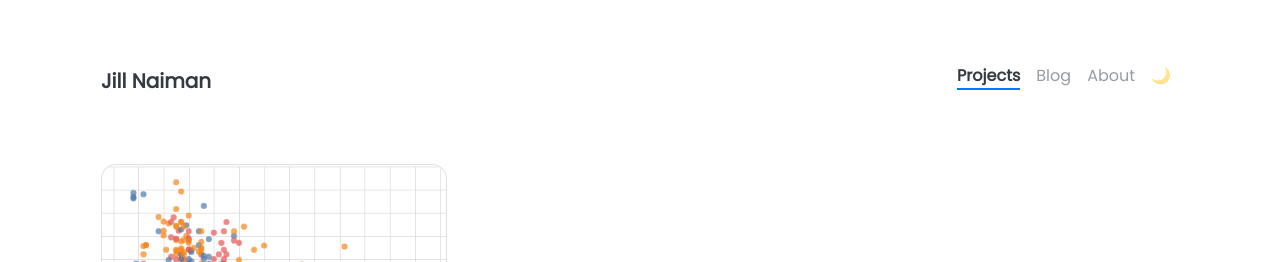
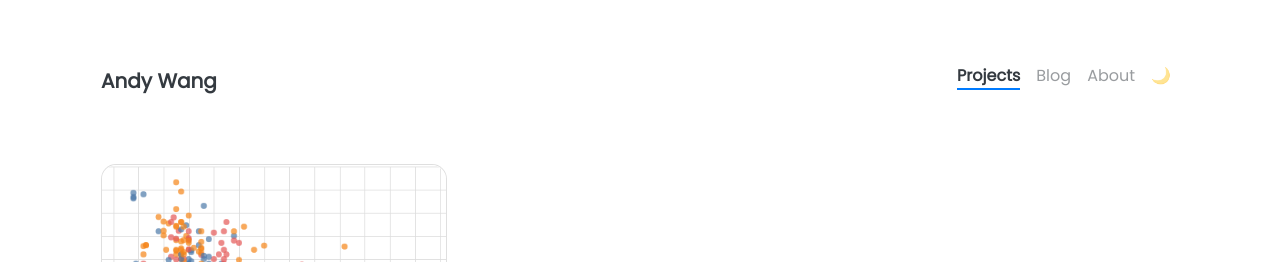
Before and after one commit to AndyW1010/AndyW1010.github.io, a Jekyll site: the page built from pages/projects.html, in a window 1280 px wide. Shown: the top 262 px of the page. Built offline with Jekyll 4.4.1, drawn with Linux system fonts in a browser that asks for light colours; nearby versions of some CDN libraries.

Commit message:
Update _config.yml

```diff
--- a/_config.yml
+++ b/_config.yml
@@ -5,9 +5,9 @@
 # NOTE: it looks like you need to rebuild + repush everytime you update this _config.yml file
 
 ### Site Settings ###
-title               : Jill Naiman
+title               : Andy Wang
 description         : >-
-                      I am definitely not a corgi!
+                      Welcome to my site!
 baseurl             : ""   # Change to empty quotes if you are hosting your site at <your-username>.github.io directly,
 #                                             otherwise will be hosted at <your-username>.github.io/{{base_url}}
 repository          : jnaiman               # Change to <your-username>/<your-username>.github.io (or remove it if you don't need remote projects)
```
